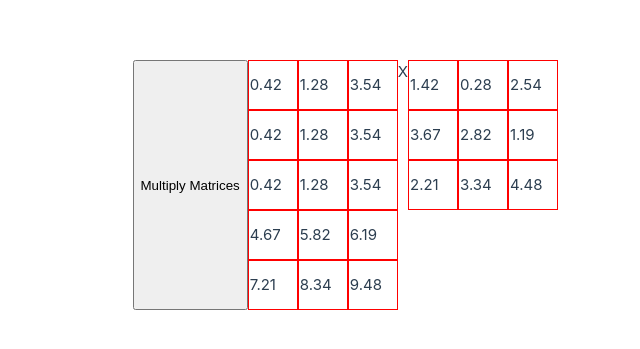
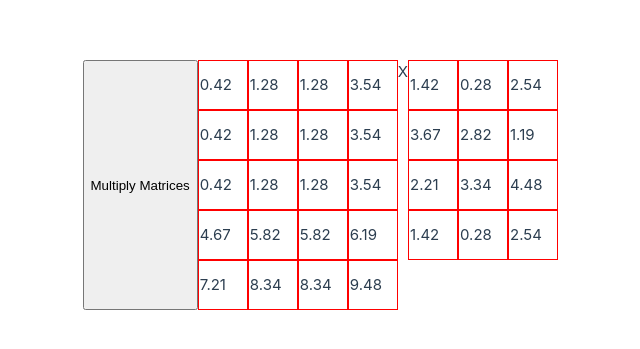
Before and after one commit to ryansereno/vue-tensor, a Vue app: page / in a window 1280 px wide. Shown: the part 215-564 px from the top of the page, without its empty margins (82-722 px from the left). Built offline with nearby package versions, Linux system fonts and the light colour scheme.

Commit message:
fixed transformation function

```diff
--- a/src/App.vue
+++ b/src/App.vue
@@ -1,14 +1,15 @@
 <template>
   <div style="display: flex">
     <button @click="multiplyMatrices">Multiply Matrices</button>
-    <Matrix :matrix="matrixA" />
+    <Matrix ref="matrixARef" :matrix="matrixA" />
     <span> X </span>
     <div
-      :class="['matrix-transition', { 'matrix-transformed': isTransformed }]"
+      ref="matrixBContainer"
+      :style="transformStyle"
+      class="matrix-transition"
     >
-      <Matrix :matrix="matrixB" />
+      <Matrix ref="matrixBRef" :matrix="matrixB" />
     </div>
-    <Matrix v-if="false" :matrix="resultMatrix" />
   </div>
 </template>
 
@@ -17,18 +18,24 @@ import { ref } from "vue";
 import Matrix from "./components/Matrix.vue"; // adjust path as necessary
 
 const matrixA = ref([
-  [0.42, 1.28, 3.54],
-  [0.42, 1.28, 3.54],
-  [0.42, 1.28, 3.54],
-  [4.67, 5.82, 6.19],
-  [7.21, 8.34, 9.48],
+  [0.42, 1.28, 1.28, 3.54],
+  [0.42, 1.28, 1.28, 3.54],
+  [0.42, 1.28, 1.28, 3.54],
+  [4.67, 5.82, 5.82, 6.19],
+  [7.21, 8.34, 8.34, 9.48],
 ]);
 
 const matrixB = ref([
   [1.42, 0.28, 2.54],
   [3.67, 2.82, 1.19],
   [2.21, 3.34, 4.48],
+  [1.42, 0.28, 2.54],
 ]);
+const transformStyle = ref({});
+
+const matrixARef = ref(null);
+const matrixBRef = ref(null);
+const matrixBContainerRef = ref(null);
 
 const isTransformed = ref(false);
 const resultMatrix = ref(null);
@@ -58,20 +65,38 @@ const multiplyMatrices = () => {
 
   resultMatrix.value = result;
   isTransformed.value = true;
+  setTransformStyle();
+};
+const setTransformStyle = () => {
+  const matrixAEl = matrixARef.value.$el;
+  const matrixBEl = matrixBRef.value.$el;
+
+  const matrixARect = matrixAEl.getBoundingClientRect();
+  const matrixBRect = matrixBEl.getBoundingClientRect();
+
+  // Calculate the necessary transform values
+  const translateX = matrixARect.left - matrixBRect.left;
+  const translateY = matrixARect.top - matrixBRect.top;
+
+  transformStyle.value = {
+    transform: `translateX(${translateX}px) translateY(${translateY}px) rotateZ(-90deg)`,
+    transformOrigin: "top left",
+  };
+
+  isTransformed.value = true;
 };
 </script>
 
 <style>
 .matrix-transition,
-.matrix-transition td{
+.matrix-transition td {
   transition: transform 1s, top 1s, left 1s;
 }
 .matrix-transformed {
-  transform: translateX(90px) translateY(-250px) rotateZ(-90deg);
   transform-origin: left bottom;
 }
-.matrix-transformed td {
+/*.matrix-transformed td {
   transform: rotateZ(90deg);
   transform-origin: center center;
-}
+}*/
 </style>
```
